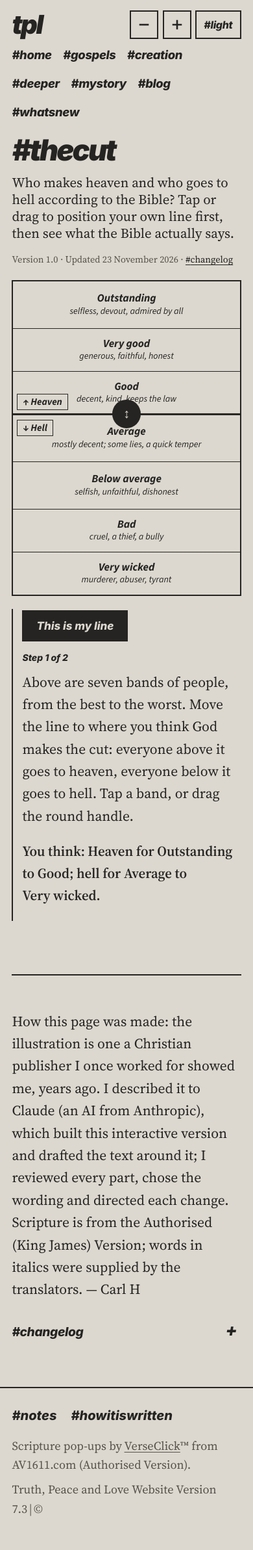
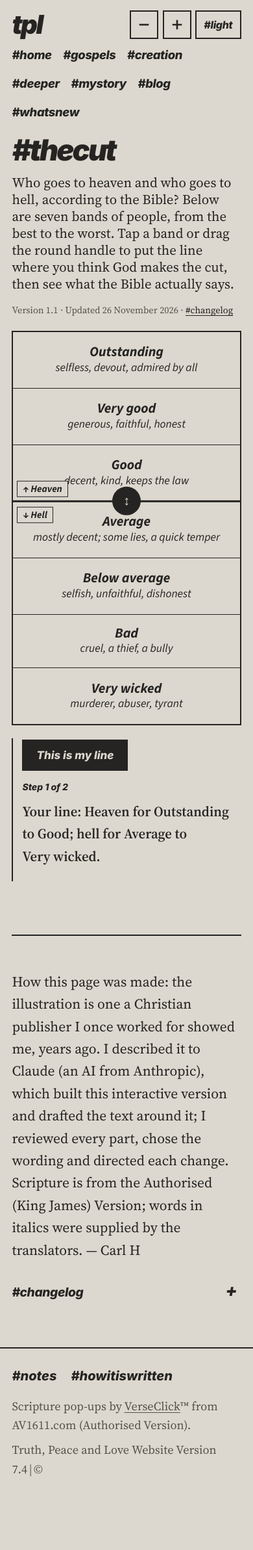
Before and after one commit to ForestWalkUK/truthpeaceandlove, a Jekyll site: the page built from thecut.html, in a window 390 px wide. Shown: the whole page at 65% size. Built offline with Jekyll 4.4.1, drawn with Linux system fonts in a browser that asks for light colours; after the commit the page ends 2324 px from its top, so only the background shows below that.

Commit message:
#thecut: fuller title, phone intro, larger chart text (v7.4)
- Page title is now "Where does God draw the line? Who goes to heaven and who goes to hell?" (#whatsnew, browser tab, screen readers); door line matches, keeping "Draw yours first."
- Deck reworded to match. New optional deck_narrow in page-head.html: on screens up to 820px #thecut shows a fuller intro instead, and hides the step-1 paragraph under the chart.
- Chart band names, descriptions and row height 25% larger on phones and laptops.
- "You think:" is now "Your line:"; He/Him capitalised for the Lord in the page's own words.
- Page change log 1.1; site_version 7.4; CHANGELOG entry.

Co-Authored-By: Claude Sonnet 5.5 <noreply@anthropic.com>

```diff
--- a/_config.yml
+++ b/_config.yml
@@ -3,7 +3,7 @@ lang: en-GB
 url: "https://truthpeace.love"
 baseurl: ""
 markdown: kramdown
-site_version: "7.3"
+site_version: "7.4"
 strapline: Found in Jesus Christ
 exclude:
   - README.md
--- a/_data/sections.yml
+++ b/_data/sections.yml
@@ -41,7 +41,7 @@ doors:
     line: I have never given much thought to God.
     url: /never-thought/
   - tag: thecut
-    line: Where does God draw the line? Draw yours first.
+    line: Where does God draw the line? Who goes to heaven and who goes to hell? Draw yours first.
     url: /thecut/
   - tag: weary
     line: Things have gone wrong, and I am weary.
--- a/_includes/page-head.html
+++ b/_includes/page-head.html
@@ -1,8 +1,9 @@
-{% comment %} The giant hashtag title, built from "tag" (and "deck", if given) in a page's front matter. {% endcomment %}
+{% comment %} The giant hashtag title, built from "tag" (and "deck", if given) in a page's front matter. "deck_narrow" is an optional phone/tablet version of the deck, currently used only on /thecut/, where thecut.css decides which one shows. {% endcomment %}
 <header class="page-head">
 {% if page.tag %}<h1 class="tag-title{% if page.tag.size > 11 %} long{% endif %}"><span aria-hidden="true"><span class="hash">#</span>{{ page.tag }}</span><span class="sr-only">{{ page.title }}</span></h1>
 {% else %}<h1>{{ page.title }}</h1>{% endif %}
-{% if page.deck %}<p class="deck">{{ page.deck }}</p>{% endif %}
+{% if page.deck_narrow %}<p class="deck deck-wide">{{ page.deck }}</p>
+<p class="deck deck-narrow">{{ page.deck_narrow }}</p>{% elsif page.deck %}<p class="deck">{{ page.deck }}</p>{% endif %}
 {% if include.byline %}{% include byline.html %}{% endif %}
 {% include version-line.html %}
 </header>
--- a/assets/css/thecut.css
+++ b/assets/css/thecut.css
@@ -24,11 +24,11 @@ main > .thecut{max-width:none}
 .thecut .stage{display:grid;grid-template-columns:minmax(0,1.5fr) minmax(0,1fr);gap:clamp(20px,3vw,44px);align-items:start}
 .thecut .cwrap{position:relative}
 .thecut .table{border:2px solid var(--ink);background:var(--paper)}
-.thecut .row{display:grid;grid-template-columns:1fr 1fr;border-top:1px solid var(--ink);min-height:calc(66px*var(--s))}
+.thecut .row{display:grid;grid-template-columns:1fr 1fr;border-top:1px solid var(--ink);min-height:calc(82.5px*var(--s))}
 .thecut .row:first-child{border-top:0}
 .thecut .lab{grid-row:1;align-self:center;text-align:center;padding:8px 12px;font-family:"Source Sans 3",sans-serif;font-style:italic}
-.thecut .lab b{display:block;font-weight:700;font-size:calc(19px*var(--s));line-height:1.15}
-.thecut .lab span{display:block;font-weight:400;font-size:calc(15.5px*var(--s));line-height:1.3}
+.thecut .lab b{display:block;font-weight:700;font-size:calc(23.75px*var(--s));line-height:1.15}
+.thecut .lab span{display:block;font-weight:400;font-size:calc(19.5px*var(--s));line-height:1.3}
 .thecut .whole{grid-column:1/-1}.thecut .L{grid-column:1}.thecut .R{grid-column:2}.thecut .L,.thecut .R{opacity:0}
 .thecut .half{position:absolute;inset:0;transition:transform .9s cubic-bezier(.5,0,.2,1)}
 .thecut .half .whole{transition:opacity .5s}.thecut .half.formed .whole{opacity:0}
@@ -79,8 +79,8 @@ main > .thecut{max-width:none}
 .thecut .card .where{font:400 italic calc(15.5px*var(--s)) "Source Sans 3",sans-serif;margin:0 0 6px}
 .thecut .dest{display:inline-block;margin:0 0 10px!important;padding:3px 12px;background:var(--ink);color:var(--paper);font:700 italic calc(16px*var(--s))/1.3 "Source Sans 3",sans-serif}
 .thecut .dest a,.thecut .stamp a{color:inherit!important}
-.thecut .narrow{display:none}
+.thecut .deck-narrow{display:none}
 
-@media(max-width:820px){.thecut .stage{grid-template-columns:minmax(0,1fr)}.thecut .panel{display:flex;flex-direction:column}.thecut .panel .btns{order:-1;margin:0 0 16px}.thecut .wide{display:none}.thecut .narrow{display:inline}}
-@media(max-width:520px){.thecut .lab{padding:8px 8px}.thecut .lab b{font-size:calc(17px*var(--s))}.thecut .lab span{font-size:calc(14px*var(--s))}.thecut .stamp{font-size:calc(15px*var(--s));padding:6px}.thecut .stamp.small{font-size:calc(13.5px*var(--s));padding:3px 9px}.thecut .foot{font-size:.8em}.thecut .panel{padding-left:14px}}
+@media(max-width:820px){.thecut .stage{grid-template-columns:minmax(0,1fr)}.thecut .panel{display:flex;flex-direction:column}.thecut .panel .btns{order:-1;margin:0 0 16px}.thecut .deck-wide{display:none}.thecut .deck-narrow{display:block}.thecut .panel .intro{display:none}}
+@media(max-width:520px){.thecut .lab{padding:8px 8px}.thecut .lab b{font-size:calc(21.25px*var(--s))}.thecut .lab span{font-size:calc(17.5px*var(--s))}.thecut .stamp{font-size:calc(15px*var(--s));padding:6px}.thecut .stamp.small{font-size:calc(13.5px*var(--s));padding:3px 9px}.thecut .foot{font-size:.8em}.thecut .panel{padding-left:14px}}
 @media(prefers-reduced-motion:reduce){.thecut *{transition:none!important}}
--- a/assets/js/thecut.js
+++ b/assets/js/thecut.js
@@ -15,7 +15,7 @@ const PEOPLE=[
   v:"And he answered and said unto him, Master, all these have I observed from my youth. Then Jesus beholding him loved him, and said unto him, One thing thou lackest: go thy way, sell whatsoever thou hast, and give to the poor, and thou shalt have treasure in heaven: and come, take up the cross, and follow me. And he was sad at that saying, and went away grieved: for he had great possessions. And Jesus looked round about, and saith unto his disciples, How hardly shall they that have riches enter into the kingdom of God! And the disciples were astonished at his words. But Jesus answereth again, and saith unto them, Children, how hard is it for them that trust in riches to enter into the kingdom of God!"},
  {band:4,side:"R",outcome:"Justified (Luke 18:14)",name:"The publican",note:"A tax collector working for Rome; such men were often cheats, and were despised.",ref:"Luke 18:13-14",
   v:"And the publican, standing afar off, would not lift up so much as <em>his</em> eyes unto heaven, but smote upon his breast, saying, God be merciful to me a sinner. I tell you, this man went down to his house justified <em>rather</em> than the other: for every one that exalteth himself shall be abased; and he that humbleth himself shall be exalted."},
- {band:5,side:"R",outcome:"With Christ in paradise (Luke 23:43)",name:"The dying thief",note:"A criminal crucified beside Jesus, who turned to him in his last hours.",ref:"Luke 23:42-43",
+ {band:5,side:"R",outcome:"With Christ in paradise (Luke 23:43)",name:"The dying thief",note:"A criminal crucified beside Jesus, who turned to Him in his last hours.",ref:"Luke 23:42-43",
   v:"And he said unto Jesus, Lord, remember me when thou comest into thy kingdom. And Jesus said unto him, Verily I say unto thee, To day shalt thou be with me in paradise."},
  {band:6,side:"R",outcome:"Saved (2 Timothy 4:8)",name:"Saul of Tarsus",note:"He hunted down Christians and voted for their deaths, before Christ met him; afterwards known as the apostle Paul.",ref:"Acts 26:10",
   v:"Which thing I also did in Jerusalem: and many of the saints did I shut up in prison, having received authority from the chief priests; and when they were put to death, I gave my voice against <em>them</em>."}];
@@ -38,13 +38,13 @@ function placeLine(){
  $('cUp').style.display=cut===0?'none':'';$('cDn').style.display=cut===7?'none':'';
 }
 function describe(c){
- if(c===0)return "You think: no one goes to heaven.";
- if(c===7)return "You think: everyone goes to heaven.";
- return `You think: Heaven for ${BANDS[0][0]}${c>1?' to '+BANDS[c-1][0]:''}; hell for ${BANDS[c][0]}${c<6?' to '+BANDS[6][0]:''}.`;
+ if(c===0)return "Your line: no one goes to heaven.";
+ if(c===7)return "Your line: everyone goes to heaven.";
+ return `Your line: Heaven for ${BANDS[0][0]}${c>1?' to '+BANDS[c-1][0]:''}; hell for ${BANDS[c][0]}${c<6?' to '+BANDS[6][0]:''}.`;
 }
 function render(){
- if(stage===1)panel.innerHTML=`<p class="step">Step 1 of 2</p><p><span class="wide">Here</span><span class="narrow">Above</span> are seven bands of people, from the best to the worst. Move the line to where you think God makes the cut: everyone above it goes to heaven, everyone below it goes to hell. Tap a band, or drag the round handle.</p><p class="readout" id="readout">${describe(cut)}</p><div class="btns"><button class="go" id="next">This is my line</button></div>`;
- if(stage===2)panel.innerHTML=`<p class="step">Step 2 of 2</p><p class="readout">${describe(cut)}</p><p>That is your line. Now see where God draws his.</p><div class="btns"><button class="go" id="next">Now see God’s line</button><button class="go alt" id="back">Move my line</button></div>`;
+ if(stage===1)panel.innerHTML=`<p class="step">Step 1 of 2</p><p class="intro">Here are seven bands of people, from the best to the worst. Move the line to where you think God makes the cut: everyone above it goes to heaven, everyone below it goes to hell. Tap a band, or drag the round handle.</p><p class="readout" id="readout">${describe(cut)}</p><div class="btns"><button class="go" id="next">This is my line</button></div>`;
+ if(stage===2)panel.innerHTML=`<p class="step">Step 2 of 2</p><p class="readout">${describe(cut)}</p><p>Now see where God draws His.</p><div class="btns"><button class="go" id="next">Now see God’s line</button><button class="go alt" id="back">Move my line</button></div>`;
  over.classList.toggle('locked',stage===2);
  const n=$('next'),b=$('back');
  if(n)n.onclick=()=>{if(stage===1){stage=2;render()}else reveal()};
--- a/thecut.html
+++ b/thecut.html
@@ -1,13 +1,17 @@
 ---
 layout: default
-title: "#thecut"
+title: "Where does God draw the line? Who goes to heaven and who goes to hell?"
 tag: thecut
-deck: "Who makes heaven and who goes to hell according to the Bible? Tap or drag to position your own line first, then see what the Bible actually says."
+deck: "Who goes to heaven and who goes to hell, according to the Bible? Tap or drag to position your own line first, then see what the Bible actually says."
+deck_narrow: "Who goes to heaven and who goes to hell, according to the Bible? Below are seven bands of people, from the best to the worst. Tap a band or drag the round handle to put the line where you think God makes the cut, then see what the Bible actually says."
 permalink: /thecut/
 date: 2026-11-23
 css: /assets/css/thecut.css
 js: /assets/js/thecut.js
 changes:
+  - version: "1.1"
+    date: 2026-11-26
+    note: "The page has a fuller title, and the words under the heading now match it. On phones, the instructions now come before the chart instead of after it. The chart’s writing is larger, the line you draw is now called “Your line”, and He and Him are now capitalised where they refer to the Lord."
   - version: "1.0"
     date: 2026-11-23
     note: "First published."
@@ -58,7 +62,7 @@ changes:
 <section class="band later">
 <div class="prose">
 <h2>whichside</h2>
-<p>The right-hand side is not for the good. It is for sinners who have stopped trusting in themselves and trust in Jesus Christ, who lived the perfect life we have not lived and died for the sins of all who trust him. Being saved is a gift: it cannot be earned by climbing the bands.</p>
+<p>The right-hand side is not for the good. It is for sinners who have stopped trusting in themselves and trust in Jesus Christ, who lived the perfect life we have not lived and died for the sins of all who trust Him. Being saved is a gift: it cannot be earned by climbing the bands.</p>
 <blockquote>For by grace are ye saved through faith; and that not of yourselves: <em>it is</em> the gift of God: Not of works, lest any man should boast.<cite>Ephesians 2:8-9, KJV</cite></blockquote>
 <blockquote>But to him that worketh not, but believeth on him that justifieth the ungodly, his faith is counted for righteousness.<cite>Romans 4:5, KJV</cite></blockquote>
 <p>That means no one is too bad to cross over to the right, and no one is good enough to stay on the left safely.</p>
```
Also changed, not shown: CHANGELOG.txt.
